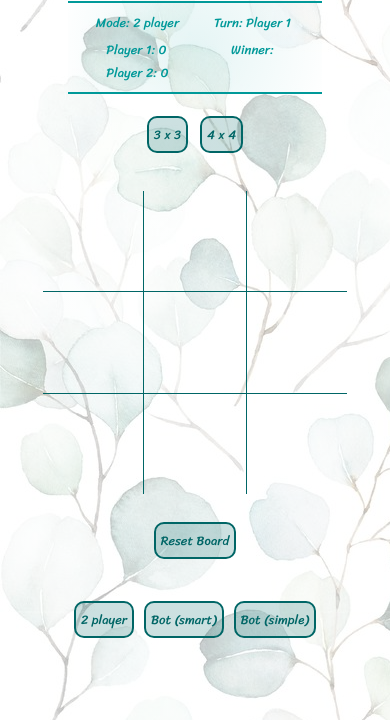
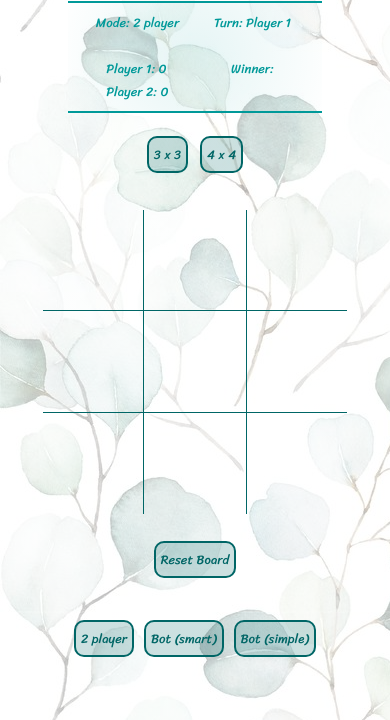
Before and after one commit to berternie9/project_1, a plain HTML site: page index.html in a window 390 px wide. Shown: the part 124-844 px from the top of the page. Drawn offline with Linux system fonts and the light colour scheme.

Commit message:
update design

```diff
--- a/style.css
+++ b/style.css
@@ -181,7 +181,7 @@ header {
         width: 65vw;
         grid-template-columns: repeat(2, 1fr);
         grid-template-rows: repeat(2, 1fr);
-        height: 11vh;
+        height: fit-content;
         margin: 0 auto;
         color: #009999;
         font-weight: normal;
```
